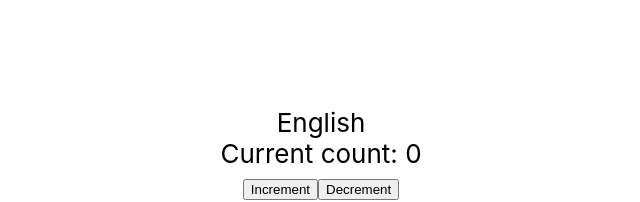
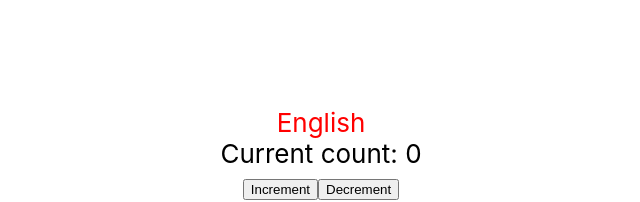
Before and after one commit to buglass/react-redux-learning, a React (Create React App) app in the folder react-redux-learning/: page / in a window 1280 px wide. Shown: the part 216-418 px from the top of the page, without its empty margins (319-959 px from the left). Built offline with nearby package versions, Linux system fonts and the light colour scheme.

Commit message:
Add check for style by testing div className.

```diff
--- a/react-redux-learning/src/features/internationalisation/components/InternationalisationIndicator.tsx
+++ b/react-redux-learning/src/features/internationalisation/components/InternationalisationIndicator.tsx
@@ -1,12 +1,13 @@
 import React from 'react';
 import { useSelector } from 'react-redux';
 import { selectRegion } from '../internationalisationSlice';
+import '../../../styles.css';
 
 // Just a testbed for a visual check of the display coming through.
 // Could have a pretty flag though.
 export function InternationalisationIndicator () {
   return (
-    <div>
+    <div id="internationalisationIndicatorDiv" className="englishStyle">
       <span>{useSelector(selectRegion)}</span>
     </div>
   )
--- /dev/null
+++ b/react-redux-learning/src/styles.css
@@ -0,0 +1,9 @@
+.englishStyle {
+    background-color: #ffffff;
+    color: #ff0000;
+}
+
+.welshStyle {
+    background-color: #ff0000;
+    color: #ffffff;
+}
```
Also changed, not shown: 1 other file (tests, documents, lock files or other folders).
